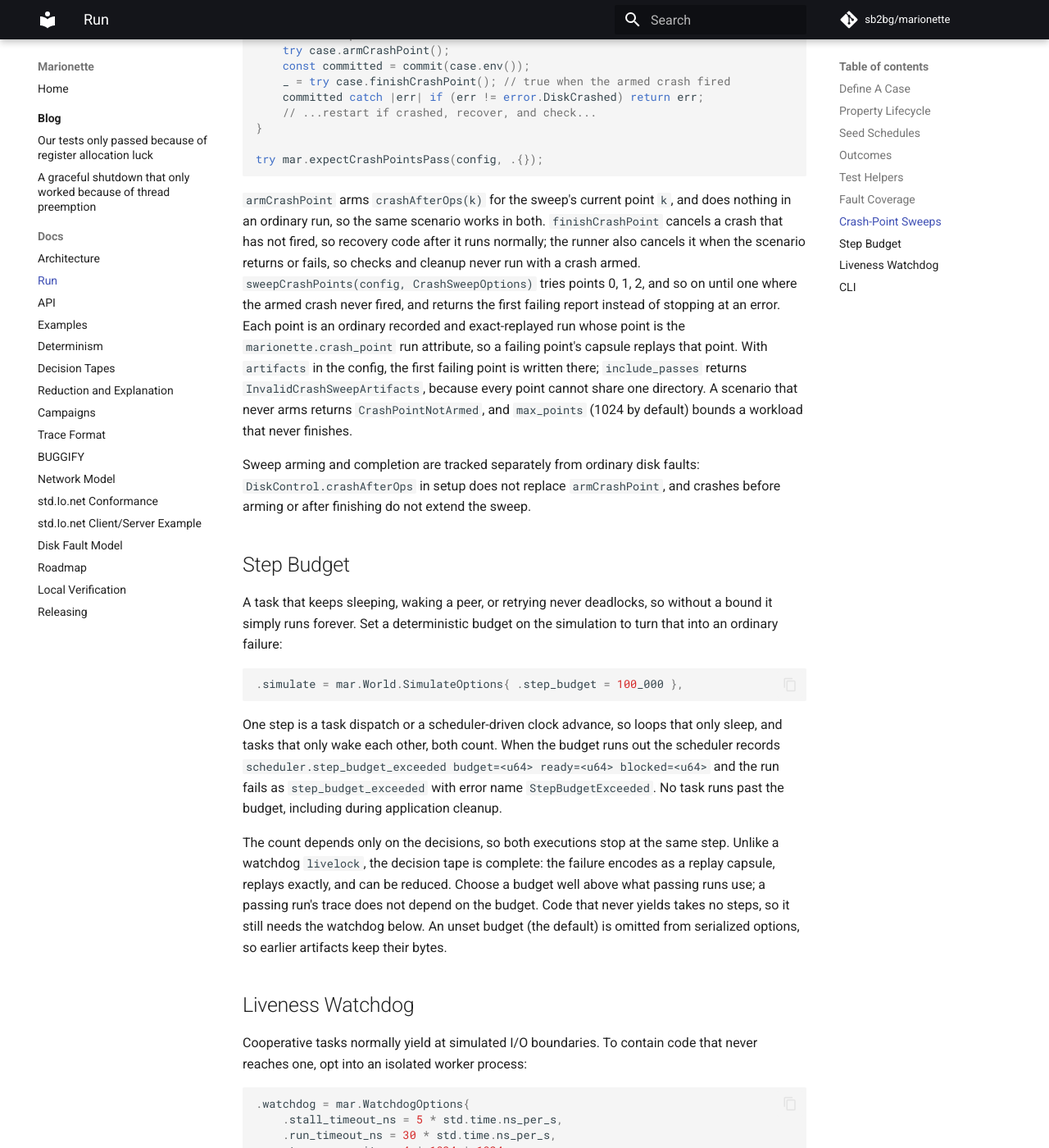
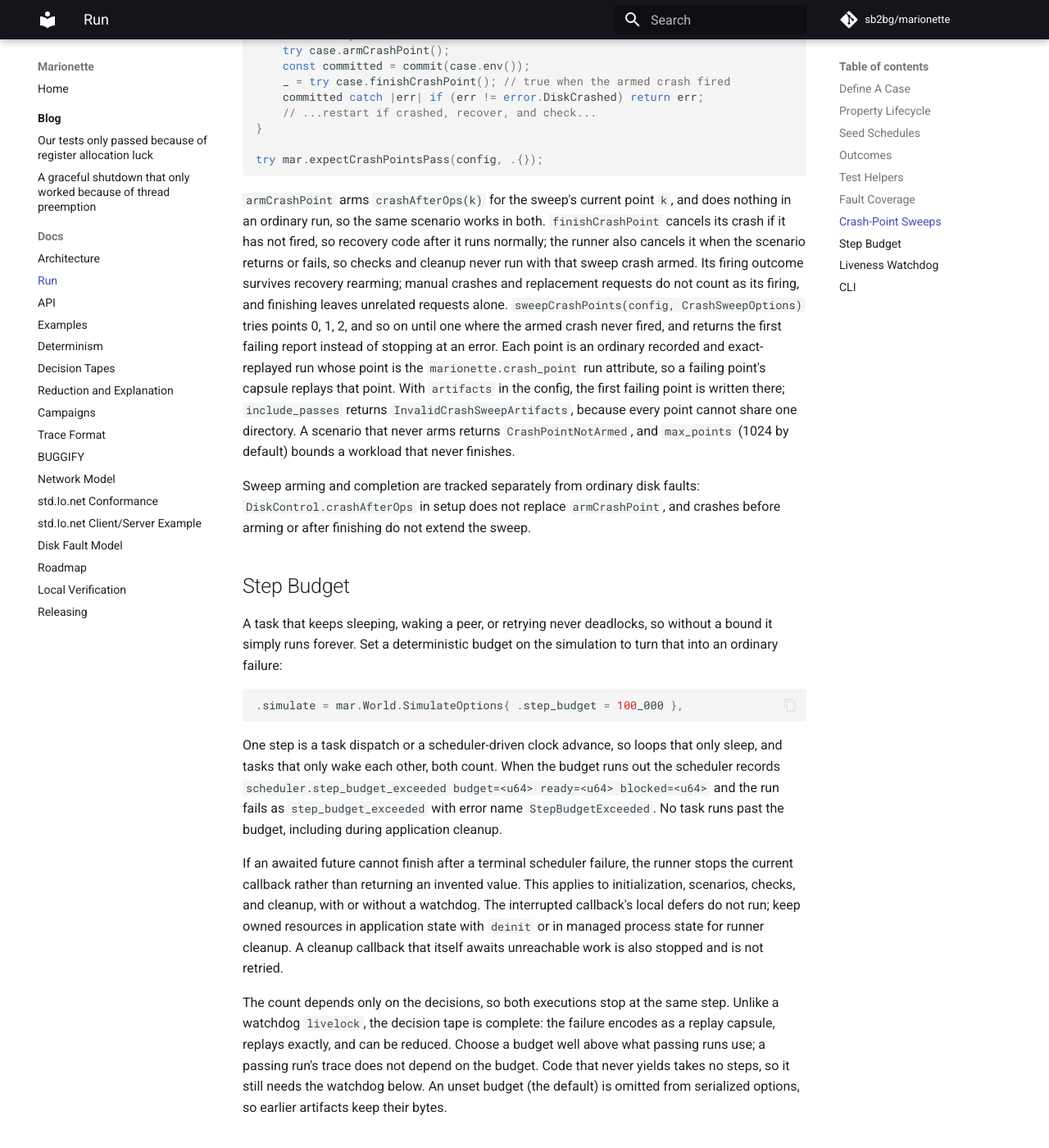
Before and after one commit to sb2bg/marionette, an MkDocs documentation site: the page built from docs/run.md, in a window 1280 px wide and 1400 px high, scrolled down 5004 px. Shown: the whole window at 82% size. Built offline with MkDocs 1.6.1 and Material for MkDocs 9.7.7, drawn with Linux system fonts in a browser that asks for light colours; comment, search, counter and statistics services are not loaded.

Commit message:
Fix terminal awaits, scoped crash sweeps, and automatic fault reduction
Stop runner callbacks when a terminal scheduler failure prevents an awaited
result, instead of returning fabricated zero bytes through std.Io. Preserve
the original failure and complete replay tape, including across initialization,
checks, cancellation, and cleanup. Retain stable managed-app addresses and
prevent interrupted cleanup from being retried.

Latch the firing of each sweep's particular crash request independently of
manual crashes and recovery rearming. Treat zero automatic process and network
schedule draws as absent occurrences rather than finite delays.

Add regressions for inline and watchdog execution, capsule replay, managed
cleanup, crash-landing failure, scoped sweep completion, and removal of
automatic crashes, partitions, and clogs. Document callback-abort ownership
and the changed interpretation of zero schedule draws in older capsules.

Validation: Debug, Safe, and Fast test and external-validation matrices;
campaign replay/reduction; Win64 fiber and SVE compilation; release symbols;
formatting; strict MkDocs build.

```diff
--- a/docs/run.md
+++ b/docs/run.md
@@ -247,9 +247,12 @@ try mar.expectCrashPointsPass(config, .{});
 
 `armCrashPoint` arms `crashAfterOps(k)` for the sweep's current point `k`, and
 does nothing in an ordinary run, so the same scenario works in both.
-`finishCrashPoint` cancels a crash that has not fired, so recovery code after it
+`finishCrashPoint` cancels its crash if it has not fired, so recovery code after it
 runs normally; the runner also cancels it when the scenario returns or fails,
-so checks and cleanup never run with a crash armed. `sweepCrashPoints(config, CrashSweepOptions)`
+so checks and cleanup never run with that sweep crash armed. Its firing outcome
+survives recovery rearming; manual crashes and replacement requests do not count
+as its firing, and finishing leaves unrelated requests alone.
+`sweepCrashPoints(config, CrashSweepOptions)`
 tries points 0, 1, 2, and so on until one where the armed crash never fired,
 and returns the first failing report instead of stopping at an error. Each point
 is an ordinary recorded and exact-replayed run whose point is the
@@ -280,6 +283,14 @@ runs out the scheduler records
 `scheduler.step_budget_exceeded budget=<u64> ready=<u64> blocked=<u64>` and the
 run fails as `step_budget_exceeded` with error name `StepBudgetExceeded`. No
 task runs past the budget, including during application cleanup.
+
+If an awaited future cannot finish after a terminal scheduler failure, the
+runner stops the current callback rather than returning an invented value.
+This applies to initialization, scenarios, checks, and cleanup, with or without
+a watchdog. The interrupted callback's local defers do not run; keep owned
+resources in application state with `deinit` or in managed process state for
+runner cleanup. A cleanup callback that itself awaits unreachable work is also
+stopped and is not retried.
 
 The count depends only on the decisions, so both executions stop at the same
 step. Unlike a watchdog `livelock`, the decision tape is complete: the failure
```
Also changed, not shown: CHANGELOG.md (+14 -0 lines), docs/architecture.md (+4 -0 lines), docs/disk-fault-model.md (+5 -0 lines), docs/reduction-and-explanation.md (+6 -5 lines), 12 other files.
